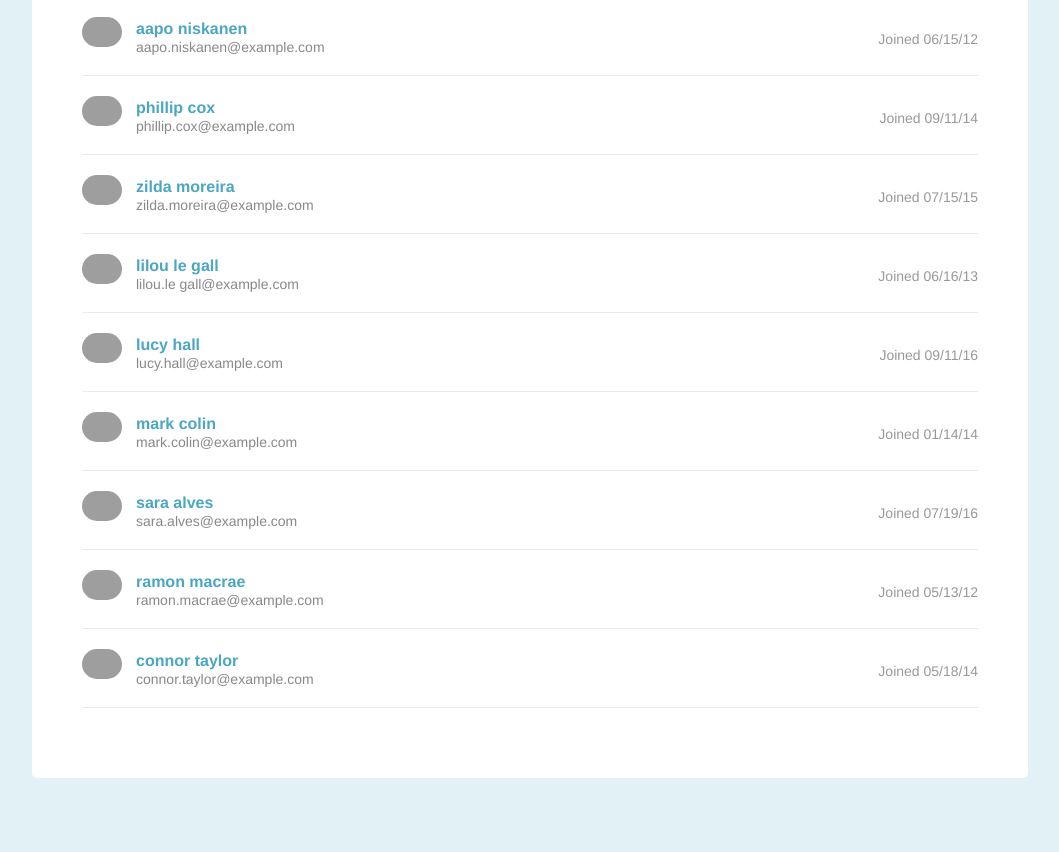
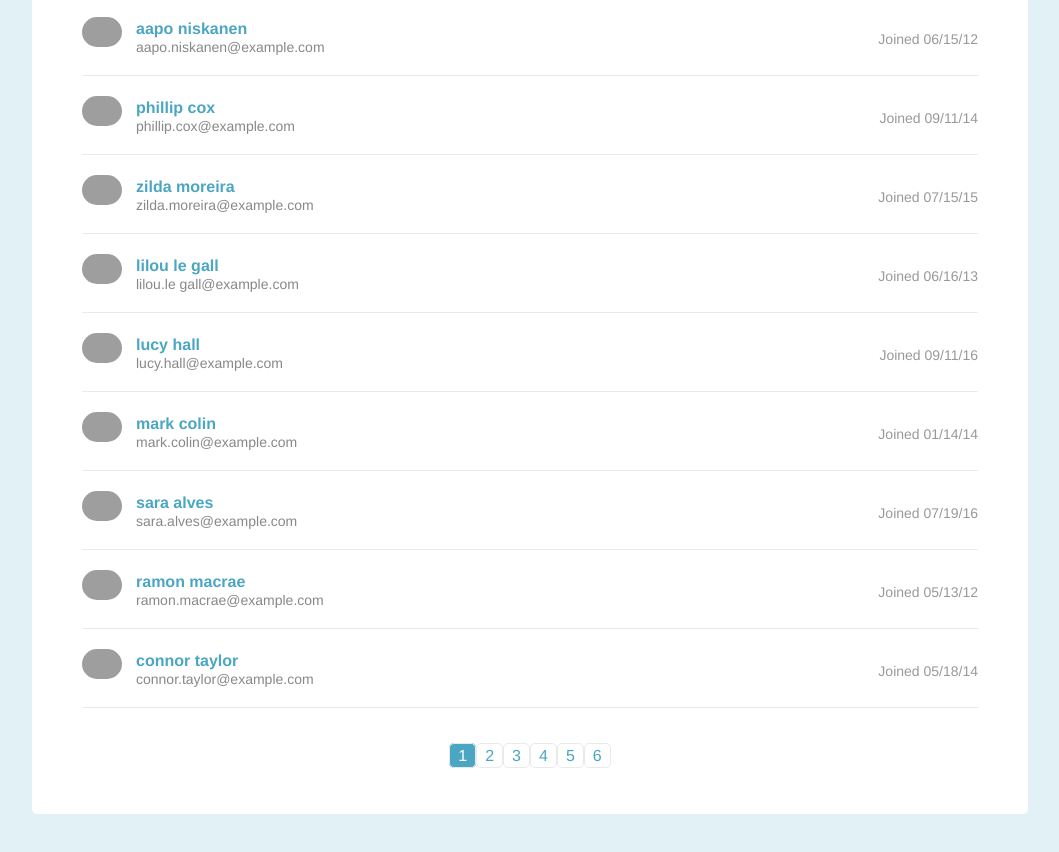
Before and after one commit to kenniekincaid/list_pagination_and_filtering-v1, a plain HTML site: page index.html in a window 1280 px wide. Shown: the part 204-1056 px from the top of the page, without its empty margins (110-1169 px from the left). Before the commit the page ends 1032 px from the top, so only its background shows below. Drawn offline with Linux system fonts and the light colour scheme; grey boxes are pictures that could not be loaded.

Commit message:
Working Codes thus far
Pages and buttons are working!

```diff
--- a/js/script.js
+++ b/js/script.js
@@ -1,24 +1,5 @@
-/******************************************
-Treehouse Techdegree:
-FSJS project 2 - List Filter and Pagination
-******************************************/
-
-// Study guide for this project - https://drive.google.com/file/d/1OD1diUsTMdpfMDv677TfL1xO2CEkykSz/view?usp=sharing
-
-
-/***
-   Add your global variables that store the DOM elements you will
-   need to reference and/or manipulate.
-
-   But be mindful of which variables should be global and which
-   should be locally scoped to one of the two main functions you're
-   going to create. A good general rule of thumb is if the variable
-   will only be used inside of a function, then it can be locally
-   scoped to that function.
-***/
-
-const studentList = document.querySelectorAll('li');
-const itemsPerPage = 10;
+const studentList = document.querySelectorAll('li'); //Global variable for my studentList index
+const itemsPerPage = 10; //The maximum number of entries I want on each page.
 
 /***
    Create the `showPage` function to hide all of the items in the
@@ -35,10 +16,10 @@ const itemsPerPage = 10;
        "invoke" the function
 ***/
 
-const showPage = (studentList, page) => {
+const showPage = (studentList, page) => { // assigned my list of students and page to showPage
    let startIndex = (page * itemsPerPage) - itemsPerPage;
    let endIndex = (page * itemsPerPage);
-   for (let i = 0; i < studentList.length; i++) {
+   for (let i = 0; i < studentList.length; i++) { //loop to repeat showing links
       if (i >= startIndex && i < endIndex) {
          studentList[i].style.display = 'block';
       } else {
@@ -55,14 +36,37 @@ showPage(studentList, 1);
 
 // (54/10 = 5 full pages with a remainder of 4 contained on a 6th page.
 const appendPageLinks = (studentList) => {
-   let page = document.createElement(div);
-   let div = document.createElement(ul);
-   let ul = document.createElement(li);
-   //div.setAttribute('pagination', 'class');
+   let numberOfPages = Math.ceil(studentList.length / itemsPerPage);
+   let div = document.createElement('div');
+   div.className="pagination";
+   let page = document.querySelector('.page');
    page.appendChild(div);
-   div.appendChild(ul);
-   ul.appendChild(li);
-}
+   let ul = document.createElement('ul');
+   div.appendChild(ul)
+   for (let l = 1; l <= numberOfPages; l++) { //loop for page numbers = 1
+      let li = document.createElement('li');
+      let a = document.createElement('a');
+      ul.appendChild(li);
+      li.appendChild(a);
+      a.setAttribute('href', '#');
+      a.textContent=l;
+   if (l === 1) {
+      a.className="active";
+   }
+
+   a.addEventListener('click', (e) => { //
+      let active = e.target.textContent; //
+      let a = document.querySelectorAll('a'); //
+      showPage(studentList, active); //
+      for (let j = 0; j < a.length; j++) { //
+         a[j].classList.remove("active"); //
+      }
+      event.target.className="active"; //
+   });
+   }
+};
+showPage(studentList, 1); //
+appendPageLinks(studentList); //
 
 
 
```
Also changed, not shown: index.html (line endings or trailing spaces).
